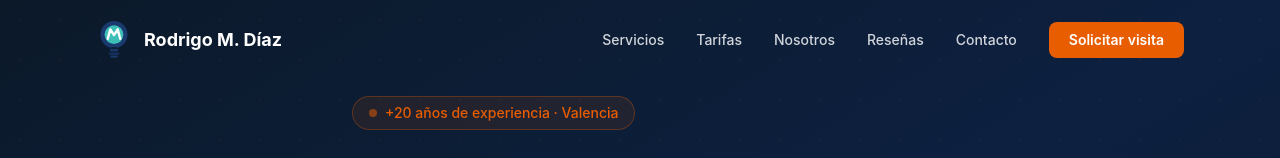
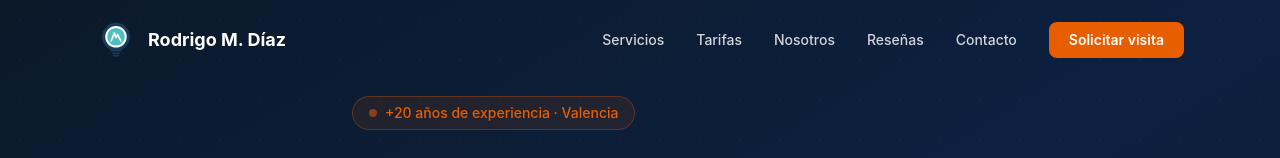
Before and after one commit to tecrodrigodiaz-droid/rodrigo-web, a Next.js app: page / in a window 1280 px wide. Shown: the top 158 px of the page. Built offline with nearby package versions, Linux system fonts and the light colour scheme.

Commit message:
Fix Logo - clean content

```diff
--- a/components/Logo.tsx
+++ b/components/Logo.tsx
@@ -1,31 +1,28 @@
-export default function Logo({ size = 36 }: { size?: number }) {
+export default function Logo({ className, size = 40 }: { className?: string; size?: number }) {
   return (
     <svg
       width={size}
-      height={size * 1.1}
-      viewBox="0 0 34 38"
+      height={size}
+      viewBox="0 0 100 100"
+      fill="none"
       xmlns="http://www.w3.org/2000/svg"
-      aria-label="Logo Rodrigo M. Díaz Electrotecnia"
+      className={className}
     >
-      {/* Cuerpo exterior de la bombilla — azul marino */}
-      <circle cx="17" cy="14" r="13" fill="#1a3a6e" />
-      {/* Círculo interior turquesa */}
-      <circle cx="17" cy="14" r="9" fill="#3dbfb8" />
-      {/* M + rayo blanco */}
-      <polyline
-        points="11,18 13.5,9 17,14.5 20.5,9 23,18"
-        fill="none"
+      <circle cx="50" cy="42" r="35" fill="#1a3a5c" />
+      <circle cx="50" cy="42" r="27" fill="white" />
+      <circle cx="50" cy="42" r="22" fill="#4dbfbf" />
+      <path
+        d="M38 52 L46 32 L50 44 L54 36 L62 52"
         stroke="white"
-        strokeWidth="2.3"
+        strokeWidth="4"
         strokeLinecap="round"
         strokeLinejoin="round"
+        fill="none"
       />
-      {/* Base de la bombilla */}
-      <rect x="13"   y="27"  width="8"  height="3"   rx="1.5" fill="#1a3a6e" />
-      <rect x="12"   y="31"  width="10" height="2.5" rx="1.2" fill="#162d58" />
-      <rect x="13.5" y="34"  width="7"  height="2"   rx="1"   fill="#1a3a6e" />
-      {/* Conector inferior */}
-      <rect x="14" y="26" width="6" height="2" fill="#0f2035" />
+      <rect x="38" y="74" width="24" height="5" rx="2" fill="#1a3a5c" />
+      <rect x="40" y="81" width="20" height="4" rx="2" fill="#1a3a5c" />
+      <rect x="42" y="87" width="16" height="4" rx="2" fill="#1a3a5c" />
+      <path d="M35 77 Q50 72 65 77" stroke="#1a3a5c" strokeWidth="2" fill="none" />
     </svg>
   )
 }
```
